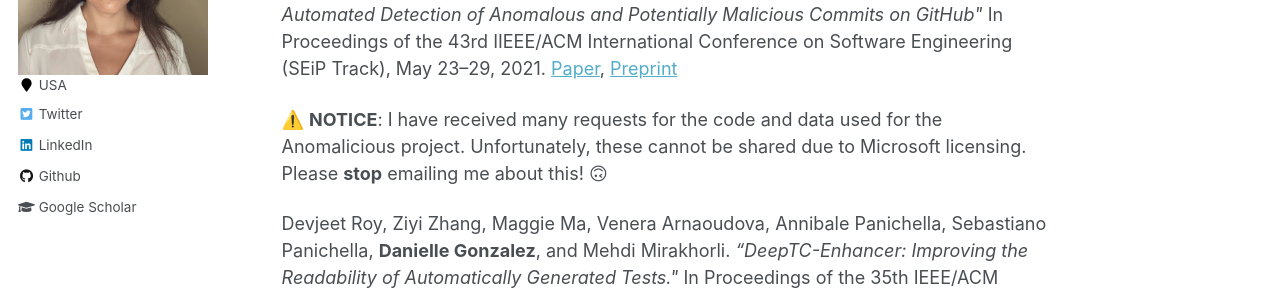
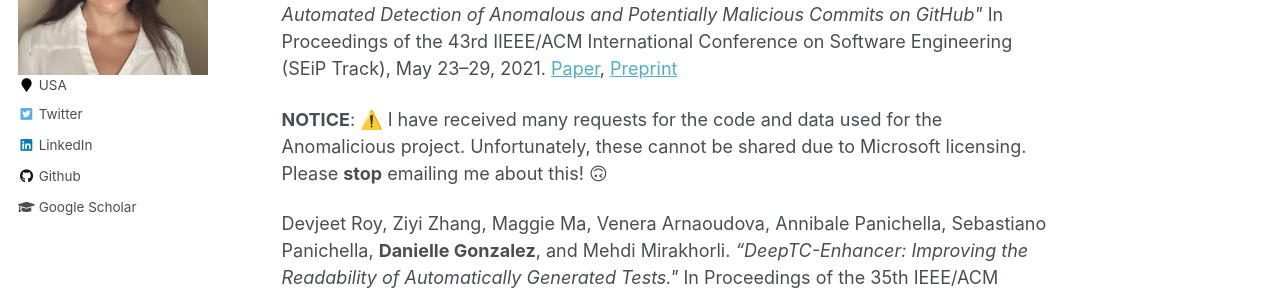
Before and after one commit to DanielleGonzalez/DanielleGonzalez.github.io, a Jekyll site: the page built from _pages/about.md, in a window 1280 px wide and 900 px high, scrolled down 847 px. Shown: the part 151-446 px from the top of the window. Built offline with Jekyll 4.4.1, drawn with Linux system fonts in a browser that asks for light colours.

```diff
--- a/_pages/about.md
+++ b/_pages/about.md
@@ -30,7 +30,7 @@ Patrice Godefroid, Max Schäfer. *"Anomalicious: Automated Detection of
 Anomalous and Potentially Malicious Commits on GitHub\"* In Proceedings of the 43rd IIEEE/ACM International Conference on Software
 Engineering (SEiP Track), May 23--29, 2021. [Paper](https://doi.org/10.1109/ICSE-SEIP52600.2021.00035){:target="_blank"}, [Preprint](https://arxiv.org/abs/2103.03846){:target="_blank"}
 
-⚠️ **NOTICE**: I have received many requests for the code and data used for the Anomalicious project. Unfortunately, these cannot be shared due to Microsoft licensing. Please **stop** emailing me about this! 🙃
+ **NOTICE**: ⚠️ I have received many requests for the code and data used for the Anomalicious project. Unfortunately, these cannot be shared due to Microsoft licensing. Please **stop** emailing me about this! 🙃
 
 Devjeet Roy, Ziyi Zhang, Maggie Ma, Venera
 Arnaoudova, Annibale Panichella, Sebastiano Panichella, **Danielle
```
